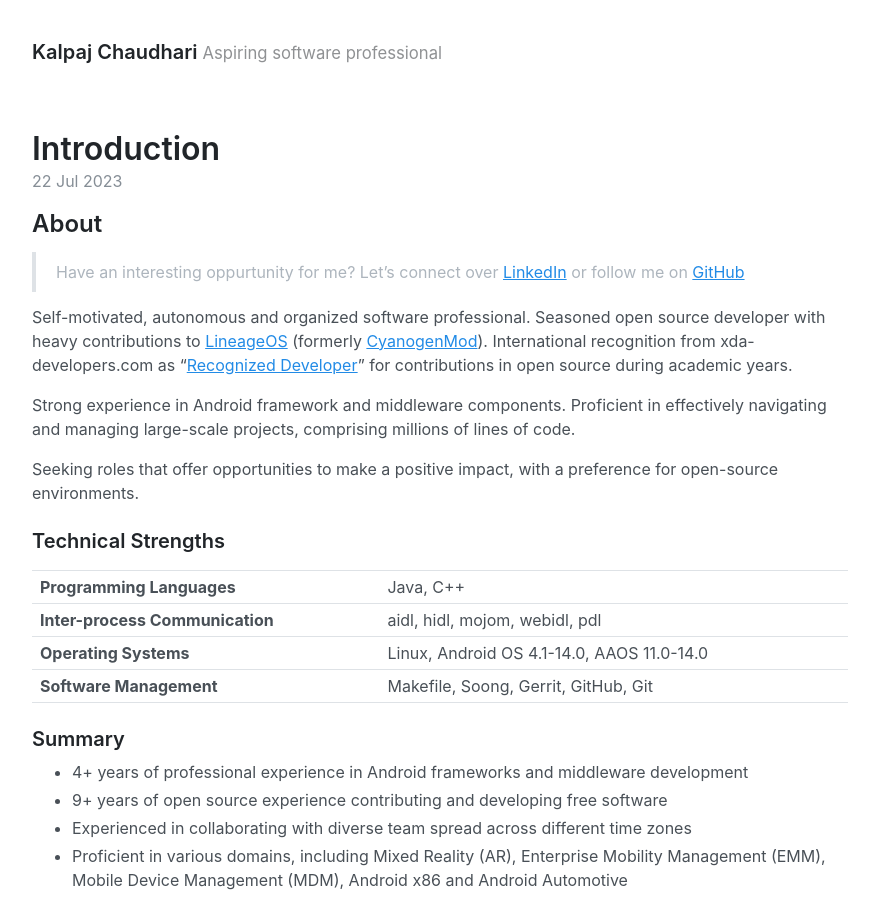
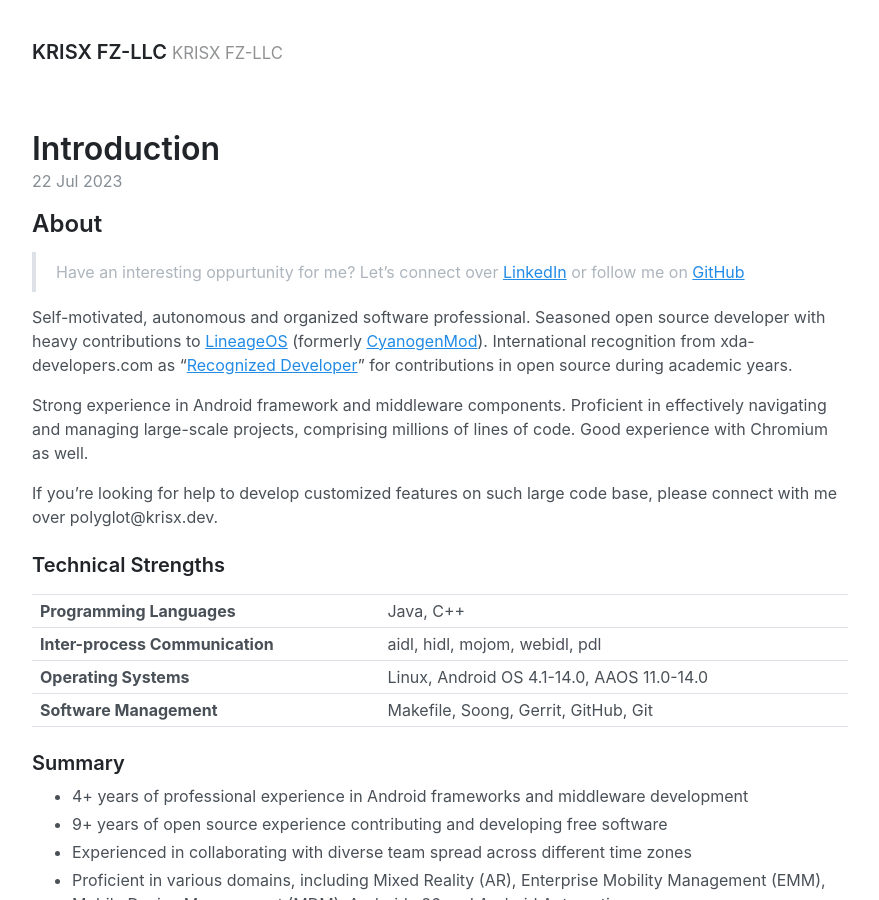
Before and after one commit to daedroza/daedroza.github.io, a Jekyll site: the page built from _posts/2023-07-22-introduction.md, in a window 1280 px wide and 900 px high. Shown: the whole window, without its empty margins (200-1079 px from the left). Built offline with Jekyll 4.4.1, drawn with Linux system fonts in a browser that asks for light colours.

Commit message:
Delete CNAME

```diff
--- a/CNAME
+++ /dev/null
@@ -1 +0,0 @@
-krisx.dev
--- a/_config.yml
+++ b/_config.yml
@@ -1,7 +1,7 @@
 # Setup
-title: Kalpaj Chaudhari
-tagline: Aspiring software professional
-url: https://daedroza.github.io
+title: KRISX FZ-LLC
+tagline: KRISX FZ-LLC
+url: https://krisx.dev
 paginate: 1
 baseurl: ""
 permalink: pretty
@@ -34,7 +34,7 @@
 # Specify the author for blog posts
 author:
   name: Kalpaj Chaudhari
-  url: https://daedroza.github.io
+  url: https://krisx.dev
   email: kalpaj1997@gmail.com
 
 # Custom vars
--- a/_posts/2023-07-22-introduction.md
+++ b/_posts/2023-07-22-introduction.md
@@ -9,9 +9,9 @@
 
 Self-motivated, autonomous and organized software professional. Seasoned open source developer with heavy contributions to [LineageOS](https://lineageos.org/) (formerly [CyanogenMod](https://en.wikipedia.org/wiki/CyanogenMod)). International recognition from xda-developers.com as "[Recognized Developer](https://forum.xda-developers.com/m/daedroza.5906831/)" for contributions in open source during academic years.
 
-Strong experience in Android framework and middleware components. Proficient in effectively navigating and managing large-scale projects, comprising millions of lines of code.
+Strong experience in Android framework and middleware components. Proficient in effectively navigating and managing large-scale projects, comprising millions of lines of code. Good experience with Chromium as well.
 
-Seeking roles that offer opportunities to make a positive impact, with a preference for open-source environments.
+If you're looking for help to develop customized features on such large code base, please connect with me over polyglot@krisx.dev.
 
 ### Technical Strengths
 
```
